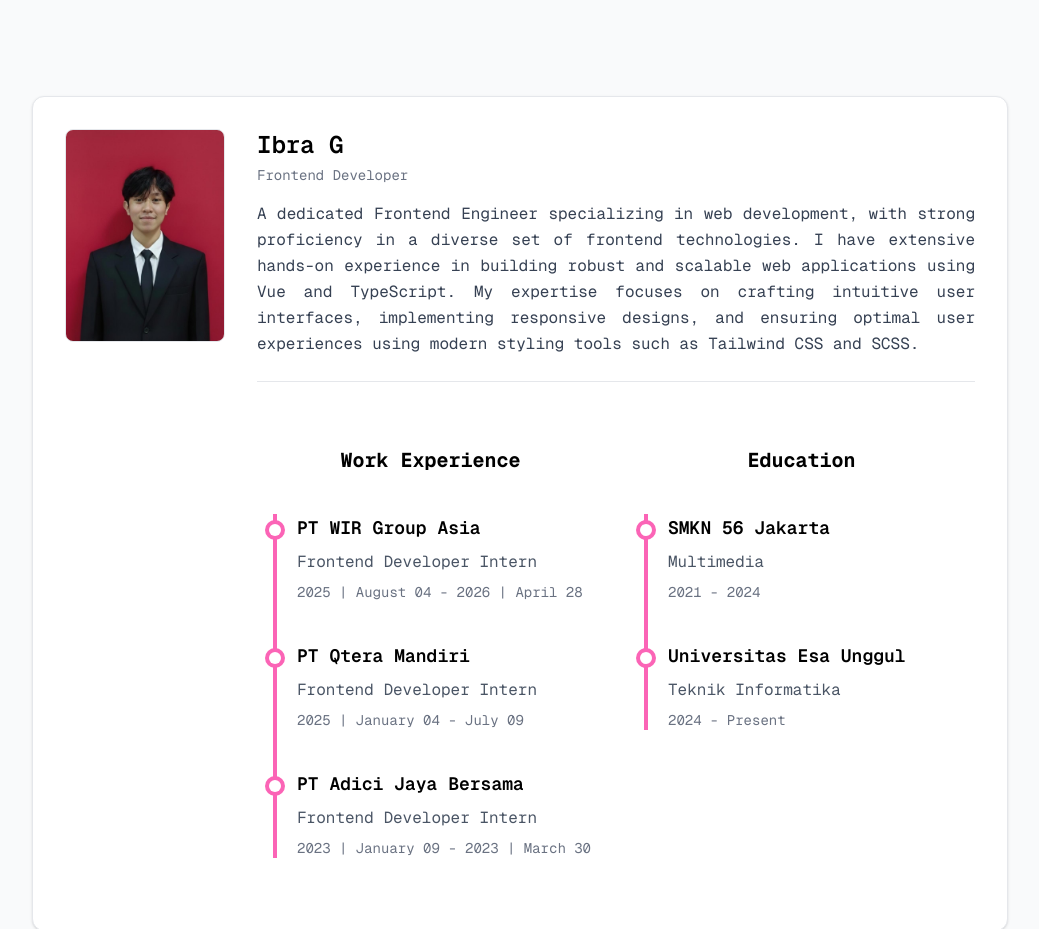
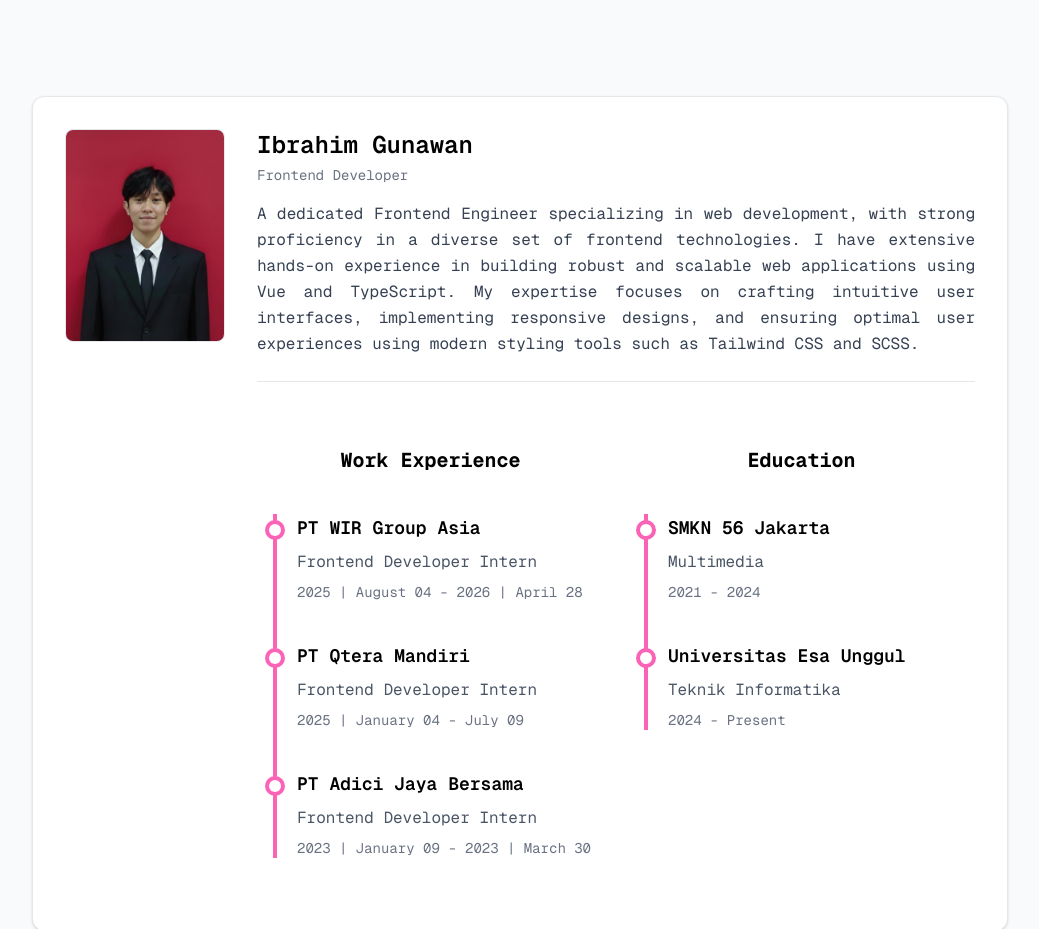
Before and after one commit to ibra132/portofolio, a React (Vite) app: page / in a window 1280 px wide. Shown: the part 820-1749 px from the top of the page, without its empty margins (120-1159 px from the left). Built offline with nearby package versions, Linux system fonts and the light colour scheme.

Commit message:
fix: update name in About section to reflect full name of Ibrahim Gunawan

```diff
--- a/src/components/sections/About.jsx
+++ b/src/components/sections/About.jsx
@@ -27,7 +27,7 @@ const About = () => {
 
             {/* IDENTITAS */}
             <div className="flex-1">
-              <h2 className="text-2xl font-semibold mb-1">Ibra G</h2>
+              <h2 className="text-2xl font-semibold mb-1">Ibrahim Gunawan</h2>
               <p className="text-sm text-gray-500 mb-4">Frontend Developer</p>
 
               <p className="text-sm md:text-base text-gray-700 leading-relaxed text-justify mb-6">
```
